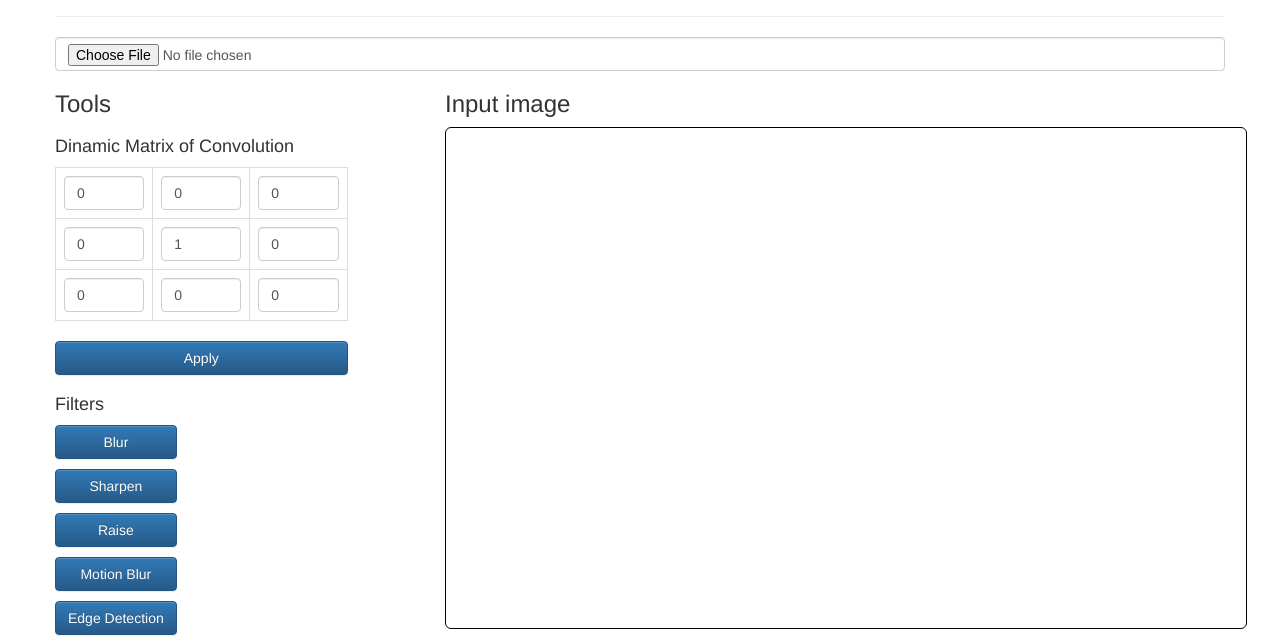
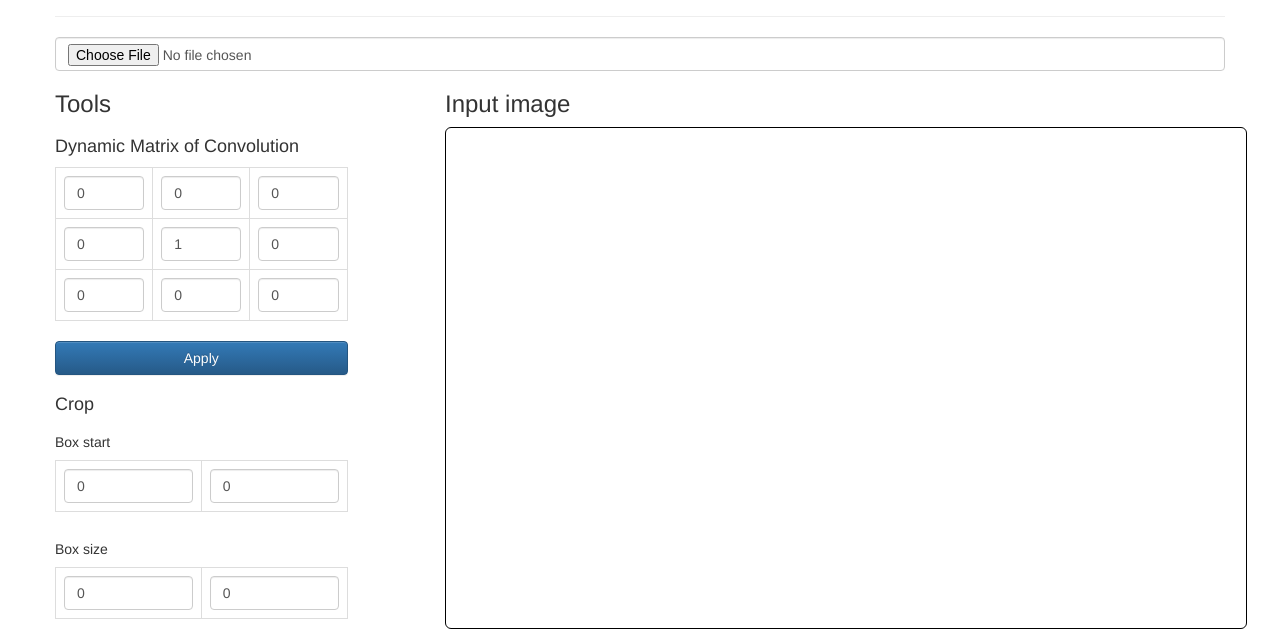
Before and after one commit to GaAlf/CG-Filters-2015.1, a plain HTML site: page index.html in a window 1280 px wide. Shown: the part 103-746 px from the top of the page. Drawn offline with Linux system fonts and the light colour scheme.

Commit message:
Cropping form added to the html. Some minor refactoring.

```diff
--- a/index.html
+++ b/index.html
@@ -18,7 +18,7 @@
 			<div class="row">
 				<div id="tools_div" class="col-md-3">
 					<div class="row"><h3>Tools</h3></div>
-					<div class="row"><h4>Dinamic Matrix of Convolution</h4></div>
+					<div class="row"><h4>Dynamic Matrix of Convolution</h4></div>
 					<div class="row">
 						<table class="table table-bordered">
 							<tr>
@@ -38,6 +38,25 @@
 							</tr>
 						</table>
 						<p><button id="dynamic_matrix_btn" class="btn btn-primary btn-block">Apply</button></p>
+					</div>
+					<div class="row"><h4>Crop</h4></div>
+					<div class="row"><h5>Box start</h5></div>
+					<div class="row">
+						<table class="table table-bordered">
+							<tr>
+								<td><input id="crop_x" value="0" type="number" class="form-control"/></td>
+								<td><input id="crop_y" value="0" type="number" class="form-control"/></td>
+							</tr>
+						</table>
+					</div>
+					<div class="row"><h5>Box size</h5></div>
+					<div class="row">
+						<table class="table table-bordered">
+							<tr>
+								<td><input id="crop_x" value="0" type="number" class="form-control"/></td>
+								<td><input id="crop_y" value="0" type="number" class="form-control"/></td>
+							</tr>
+						</table>
 					</div>
 					<div class="row"><h4>Filters</h4></div>
 					<div class="row btn-group">
```
